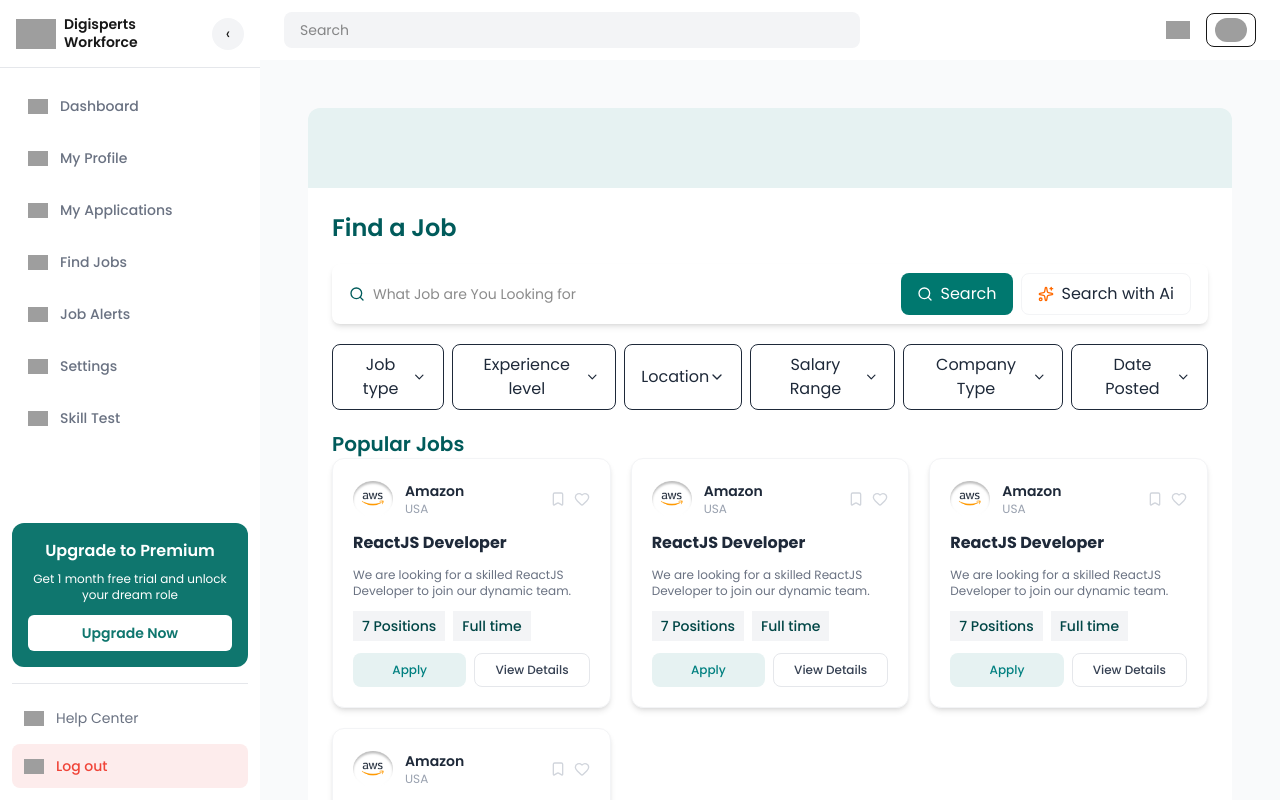
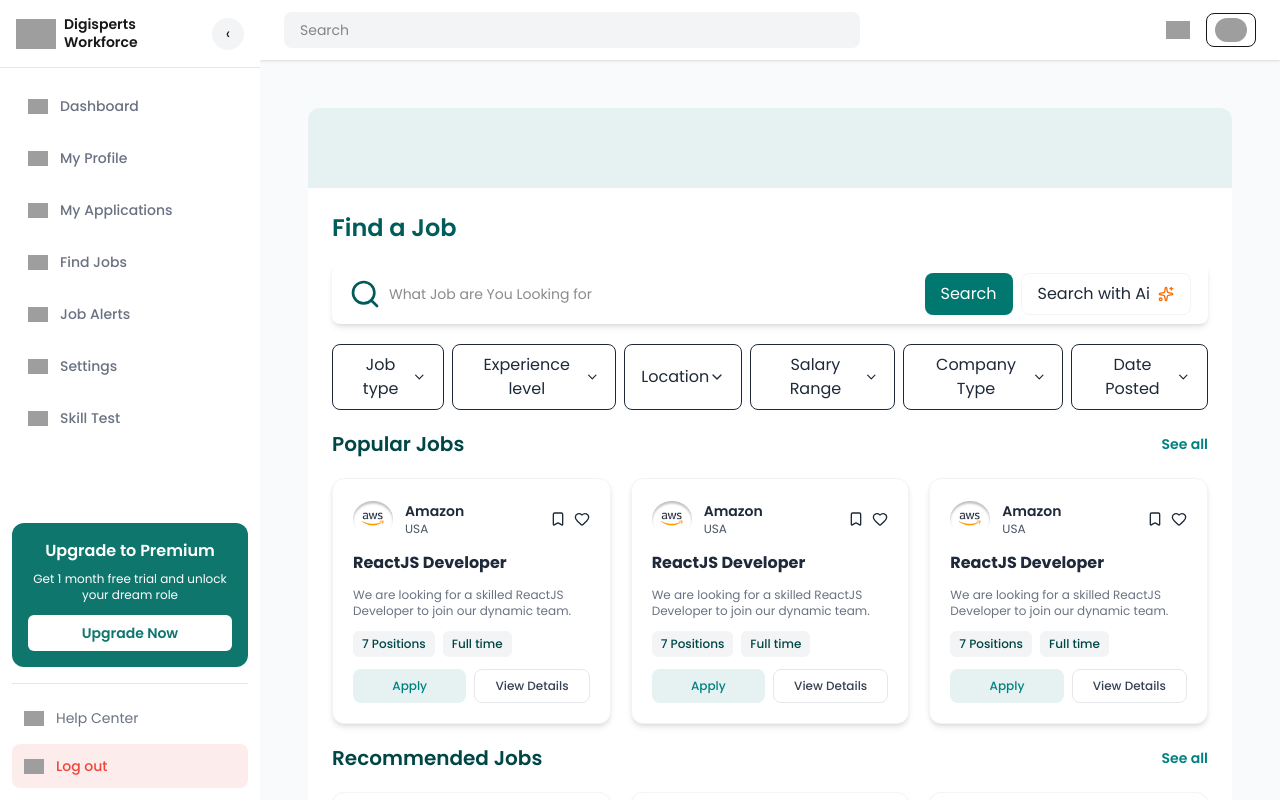
Before and after one commit to Digisperts/workforce, a Next.js app: page /dashboard/candidate/jobs in a window 1280 px wide. Built offline with nearby package versions, Linux system fonts and the light colour scheme; grey boxes are pictures that could not be loaded.

Commit message:
feature:Candidate Find Job Page Fix: Fixed layout(the background-color was breaking) fix: fixed sidebar(made it scrollable)

```diff
--- a/app/dashboard/candidate/jobs/page.tsx
+++ b/app/dashboard/candidate/jobs/page.tsx
@@ -31,15 +31,7 @@
         "description": "We are looking for a skilled ReactJS Developer to join our dynamic team.",
         "positions": "7 Positions"
     },
-    {
-        "company": "Amazon",
-        "role": "ReactJS Developer",
-        "location": "USA",
-        "img": "/images/homepage/amazonlogo.png",
-        "type": "Full time",
-        "description": "We are looking for a skilled ReactJS Developer to join our dynamic team. As a ReactJS Developer, you will be responsible for building and maintaining high-performance web applications. ",
-        "positions": "7 Positions"
-    }
+
 ]
 const Dropdownitems = [
     "Job type ",
@@ -53,7 +45,7 @@
 
 
 export default function JobsPage() {
-    return <div className="p-6 ">
+    return <div className="p-6  ">
 
         {/* ================= TEAL STRIP ================= */}
         <div className="bg-[#E6F2F2] w-full h-20 rounded-t-xl" />
@@ -65,7 +57,7 @@
                 <div className="text-[#005B5B] text-2xl font-semibold ">Find a Job </div>
                 <div className="flex justify-between bg-white border shadow-md border-gray-200 mt-5 border-transparent px-4 py-2 rounded-lg w-full">
                     <div className="flex gap-2 items-center flex-1">
-                        <Search className="w-4 h-4 text-[#005B5B] font-bold" />
+                        <Search className="w-8 h-8 text-[#005B5B] " />
                         <input
                             type="text"
                             placeholder="What Job are You Looking for"
@@ -74,12 +66,12 @@
                     </div>
                     <div className="flex gap-2">
                         <button className="bg-teal-700 flex items-center gap-2 text-white px-4 py-2 rounded-lg">
-                            <Search className="w-4 h-4 text-white" />
+
                             Search
                         </button>
                         <button className="bg-white flex gap-2 items-center text-gray-800 border border-gray-100 px-4 py-2 rounded-lg">
+                            Search with Ai
                             <Sparkles className="w-4 h-4 text-orange-500" />
-                            Search with Ai
                         </button>
                     </div>
                 </div>
@@ -93,17 +85,30 @@
                     ))}
                 </div>
                 {/* ========== Job Cards ======== */}
-                <div className=" mt-5  text-[#005B5B] text-xl font-semibold">Popular Jobs</div>
-                <div className="grid grid-cols-3 gap-5 md:grid-cols-3 sm:grid-cols-1">
+                <div className=" mt-5  text-[#004646] text-xl font-semibold flex justify-between items-center">
+                    <p>Popular Jobs</p>
+                    <p className="text-sm text-[#008080] font-semibold cursor-pointer">See all</p>
+                </div>
+                <div className="mt-5 grid grid-cols-4 gap-5 md:grid-cols-3 sm:grid-cols-1 bg-none items-start">
                     {jobs.map((job, index) => (
                         <CandidateJobCard
                             key={index}
                             job={job}
                         />
-                    )
-
-                    )}
-
+                    ))}
+                </div>
+                {/* ========== RECCOMENDED  Job Cards ======== */}
+                <div className=" mt-5  text-[#004646] text-xl font-semibold flex justify-between items-center">
+                    <p>Recommended Jobs</p>
+                    <p className="text-sm text-[#008080] font-semibold cursor-pointer">See all</p>
+                </div>
+                <div className="mt-5 grid grid-cols-4 gap-5 md:grid-cols-3 sm:grid-cols-1 bg-none items-start">
+                    {jobs.map((job, index) => (
+                        <CandidateJobCard
+                            key={index}
+                            job={job}
+                        />
+                    ))}
                 </div>
 
 
--- a/app/dashboard/components/CandidateJobCard.tsx
+++ b/app/dashboard/components/CandidateJobCard.tsx
@@ -21,10 +21,10 @@
                     <img src={job.img} alt={job.company} className="w-10 h-10 object-contain" />
                     <div className="flex flex-col">
                         <span className="font-semibold text-sm text-gray-800">{job.company}</span>
-                        <span className="text-xs text-gray-400">{job.location}</span>
+                        <span className="text-xs text-gray-600">{job.location}</span>
                     </div>
                 </div>
-                <div className="flex items-center gap-2 text-gray-300">
+                <div className="flex items-center gap-2 text-gray-800 font-bold">
                     <BookmarkIcon className="w-4 h-4 cursor-pointer hover:text-teal-600" />
                     <HeartIcon className="w-4 h-4 cursor-pointer hover:text-red-400" />
                 </div>
@@ -34,12 +34,17 @@
             <h2 className="font-bold text-base text-gray-800">{job.role}</h2>
 
             {/* ── Description ── */}
-            <p className="text-xs text-gray-500 line-clamp-3">{job.description}</p>
+            <p className="text-xs text-gray-500 overflow-hidden display-webkit-box" style={{
+                display: '-webkit-box',
+                WebkitLineClamp: 2,
+                WebkitBoxOrient: 'vertical',
+                overflow: 'hidden'
+            }}>{job.description}</p>
 
             {/* ── Tags ── */}
             <div className="flex gap-2">
-                <span className="bg-gray-100 border border-gray-100 text-[#004646] font-medium text-sm px-2 py-1">{job.positions}</span>
-                <span className="bg-gray-100 border border-gray-100 text-[#004646] font-medium text-sm px-2 py-1 ">{job.type}</span>
+                <span className="bg-gray-100 border border-gray-100 text-[#004646] font-medium rounded-md text-xs px-2 py-1">{job.positions}</span>
+                <span className="bg-gray-100 border border-gray-100 text-[#004646] font-medium rounded-md text-xs px-2 py-1 ">{job.type}</span>
             </div>
 
             {/* ── Buttons ── */}
--- a/app/dashboard/components/Sidebar.tsx
+++ b/app/dashboard/components/Sidebar.tsx
@@ -30,7 +30,7 @@
   return (
     <aside
       className={`
-        h-full bg-white flex flex-col justify-between shadow-sm
+        h-screen overflow-y-auto bg-white flex flex-col justify-between shadow-sm
         transition-all duration-300
         ${collapsed ? "w-20" : "w-[260px]"}
         ${isMobile ? "fixed top-0 left-0 z-50" : "hidden md:flex"}
@@ -83,10 +83,9 @@
                 onClick={isMobile ? close : undefined}
                 className={`
                   flex items-center gap-3 px-4 py-3 rounded-lg transition
-                  ${
-                    active
-                      ? "bg-[#0F766E] text-white"
-                      : "text-gray-500 hover:bg-gray-100"
+                  ${active
+                    ? "bg-[#0F766E] text-white"
+                    : "text-gray-500 hover:bg-gray-100"
                   }
                 `}
               >
@@ -116,7 +115,6 @@
             <p className="text-xs mb-3">
               Get 1 month free trial and unlock your dream role
             </p>
-
             <button className="w-full bg-white text-[#0F766E] py-2 rounded-md text-sm font-semibold">
               Upgrade Now
             </button>
--- a/app/dashboard/layout.tsx
+++ b/app/dashboard/layout.tsx
@@ -30,9 +30,9 @@
       )}
 
       {/* MAIN */}
-      <div className="flex-1 flex flex-col overflow-y-auto">
+      <div className="flex-1 flex flex-col bg-gray-50 min-h-screen overflow-y-auto">
         <Topbar onMenuClick={() => setMobileOpen(true)} />
-        <main className="p-4 md:p-6 bg-gray-50 min-h-screen">
+        <main className="p-4 md:p-6 flex-1 ">
           {children}
         </main>
       </div>
```
